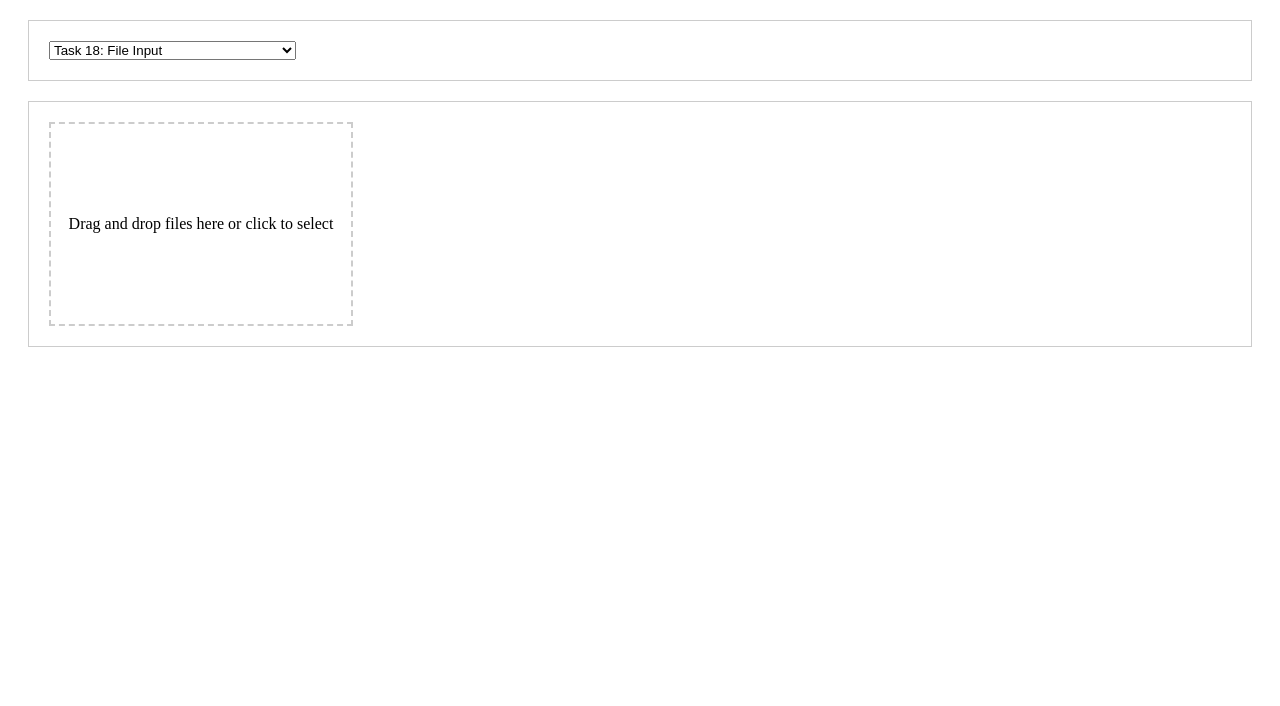
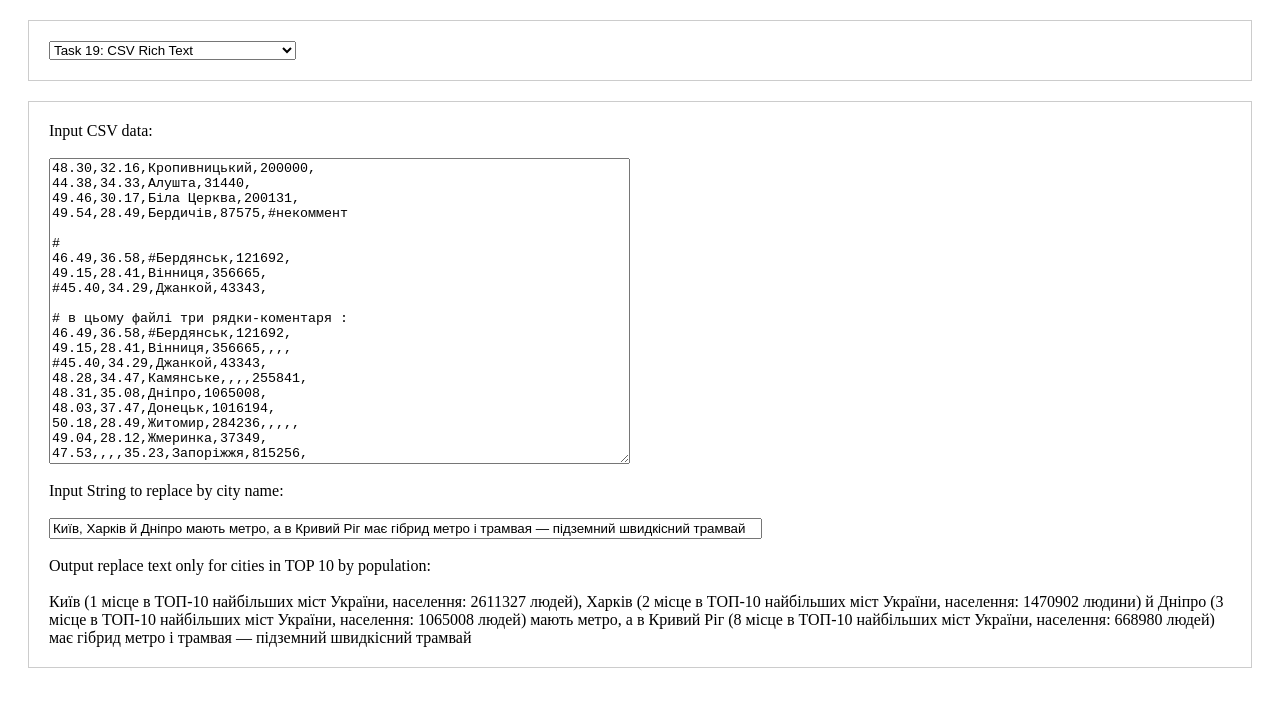
Before and after one commit to darkissdark/shpp, a plain HTML site: page level-1.2/index.html in a window 1280 px wide. Drawn offline with Linux system fonts and the light colour scheme.

Commit message:
Implement Task 19: Add CSV rich text functionality and update HTML structure

```diff
--- a/level-1.2/index.html
+++ b/level-1.2/index.html
@@ -155,7 +155,8 @@
         <option value="task15">Task 15: Nested Blocks</option>
         <option value="task16">Task 16: Overlay</option>
         <option value="task17">Task 17: Form Submit Prevention</option>
-        <option value="task18" selected>Task 18: File Input</option>
+        <option value="task18">Task 18: File Input</option>
+        <option value="task19" selected>Task 19: CSV Rich Text</option>
       </select>
     </div>
 
@@ -289,6 +290,93 @@ https://darkissdark.github.io/di-gi/images/team.jpg
       </div>
     </div>
 
+    <div class="task" id="task19">
+      <div id="fileInputContainer">
+        <div>Input CSV data:</div>
+        <br />
+        <textarea
+          id="csvInput"
+          rows="20"
+          cols="70"
+          placeholder="Enter CSV data (one per line)"
+        >
+48.30,32.16,Кропивницький,200000,
+44.38,34.33,Алушта,31440,
+49.46,30.17,Біла Церква,200131,
+49.54,28.49,Бердичів,87575,#некоммент
+
+#
+46.49,36.58,#Бердянськ,121692,
+49.15,28.41,Вінниця,356665,
+#45.40,34.29,Джанкой,43343,
+
+# в цьому файлі три рядки-коментаря :
+46.49,36.58,#Бердянськ,121692,
+49.15,28.41,Вінниця,356665,,,,
+#45.40,34.29,Джанкой,43343,
+48.28,34.47,Камянське,,,,255841,
+48.31,35.08,Дніпро,1065008,
+48.03,37.47,Донецьк,1016194,
+50.18,28.49,Житомир,284236,,,,,
+49.04,28.12,Жмеринка,37349,
+47.53,,,,35.23,Запоріжжя,815256,
+45.11,33.28,Євпаторія,105915,
+48.56,24.53,Івано-Франківськ,218359,
+48.43,26.45,Камянець-Подільський,99610,
+#45.20,36.38,Керч,157007,
+50.27,30.30,Київ,2611327,
+50.27,30.30,Київ,2611327,
+48.31,32.21,Кропивницький,254103,
+49.07,33.35,Кременчук,234073,
+47.54,33.33,Кривий Ріг,668980,
+48.36,39.22,Луганськ,463097,
+50.49,25.26,Луцьк,208816,
+49.53,24.16,Львів,732818,
+47.07,37.40,Маріуполь,492176,
+46.53,35.25,Мелітополь,160657,,,
+46.58,32.12,Миколаїв,514136,
+48.26,22.45,Мукачеве,82346,
+47.37,34.30,Нікополь,136280,
+46.29,30.44,Одеса,1029049,
+48.33,35.57,Павлоград,118816,
+49.37,34.37,Полтава,317998,
+50.39,26.26,Рівне,248813,
+49.33,23.23,Самбір,36556,
+44.29,33.43,Севастополь,342451,
+44.55,34.13,Сімферополь,343644,
+50.58,34.52,,,,Суми,293141,
+49.37,25.47,Тернопіль,227755,,,,
+48.40,22.30,Ужгород,117317,
+50.05,30.03,Фастів,51976,
+45.02,35.31,Феодосія,74669,
+50.02,36.14,Харків,1470902,
+46.40,32.42,Херсон,328360,
+49.26,27.06,Хмельницький,253994,
+48.11,23.40,Хуст,29080,
+49.27,32.03,Черкаси,295414,
+51.29,31.22,Чернігів,304994,
+48.16,26.07,Чернівці,240621,
+#44.26,34.19,Ялта,81654,
+44.26,34.19,Ялта,81654,`</textarea
+        >
+      </div>
+      <br />
+      <div>Input String to replace by city name:</div>
+      <br />
+      <input
+        type="text"
+        id="textToReplace"
+        placeholder="String to replace city info"
+        value="Київ, Харків й Дніпро мають метро, а в Кривий Ріг має гібрид метро і трамвая — підземний швидкісний трамвай"
+        size="86"
+      />
+      <br />
+      <br />
+      <div>Output replace text only for cities in TOP 10 by population:</div>
+      <br />
+      <div id="csvOutput"></div>
+    </div>
+
     <script src="./index.js"></script>
   </body>
 </html>
--- a/level-1.2/index.js
+++ b/level-1.2/index.js
@@ -1,5 +1,23 @@
 document.addEventListener("DOMContentLoaded", function () {
   showTask();
+  const csvInput = document.getElementById("csvInput");
+  const textInput = document.getElementById("textToReplace");
+  const output = document.getElementById("csvOutput");
+
+  let replaceFn = csvToObject(csvInput.value);
+
+  function updateOutput() {
+    output.innerHTML = replaceFn(textInput.value);
+  }
+
+  csvInput.addEventListener("input", () => {
+    replaceFn = csvToObject(csvInput.value);
+    updateOutput();
+  });
+
+  textInput.addEventListener("input", updateOutput);
+
+  updateOutput();
 });
 
 function showTask() {
@@ -232,3 +250,56 @@ function updateFileInputUI() {
       "Drag and drop files here or click to select";
   }
 }
+
+// Task 19: CSV Rich Text
+function csvToObject(data) {
+  const csvInput = data
+    .split("\n")
+    .filter((row) => row.trim() !== "" && !row.startsWith("#"))
+    .map((row) => {
+      const fields = row.split(",").filter((field) => field.trim() !== "");
+      return {
+        x: fields[0],
+        y: fields[1],
+        name: fields[2],
+        population: fields[3],
+      };
+    })
+    .reduce((acc, item) => {
+      if (!acc.some((city) => city.name === item.name)) {
+        acc.push(item);
+      }
+      return acc;
+    }, [])
+    .sort((a, b) => b.population - a.population)
+    .slice(0, 10)
+    .reduce((acc, item, index) => {
+      acc[item.name] = { population: +item.population, rank: 1 + index };
+      return acc;
+    }, {});
+
+  return function (text) {
+    let result = text;
+
+    for (const cityName in csvInput) {
+      const { population, rank } = csvInput[cityName];
+      const additionalText = `${cityName} (${rank} місце в ТОП-10 найбільших міст України, населення: ${pluralizeUkrainian(
+        population,
+        ["людина", "людини", "людей"]
+      )})`;
+      result = result.replace(cityName, additionalText);
+    }
+
+    return result;
+  };
+
+  function pluralizeUkrainian(count, [one, few, many]) {
+    let plural = many;
+    const mod10 = count % 10;
+    const mod100 = count % 100;
+
+    if (mod10 === 1 && mod100 !== 11) plural = one;
+    if (mod10 >= 2 && mod10 <= 4 && (mod100 < 10 || mod100 >= 20)) plural = few;
+    return `${count} ${plural}`;
+  }
+}
```
Also changed, not shown: level-1.2/myCsv.csv (deleted, +0 -11 lines).
